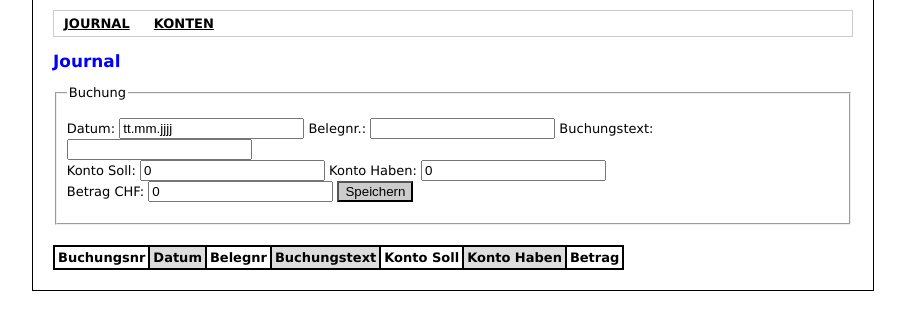
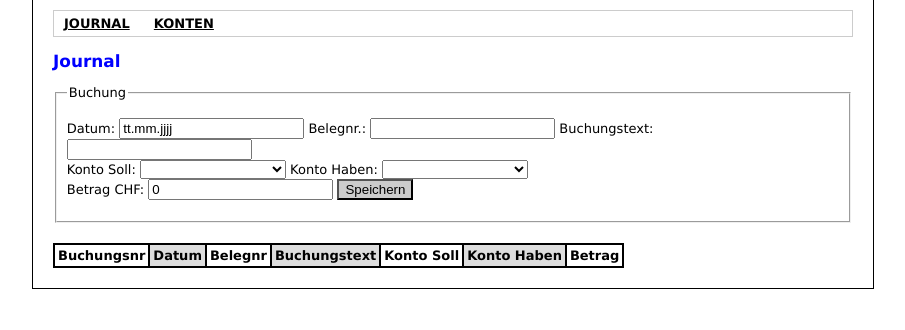
Before and after one commit to VIPu92/Buchhaltung, a plain HTML site: page Buchhaltungsprogramm/Buchhaltungsprogramm.html in a window 1280 px wide. Shown: the part 68-398 px from the top of the page, without its empty margins (187-1092 px from the left). Drawn offline with nearby package versions, Linux system fonts and the light colour scheme.

Commit message:
Buchungsmaske mit selector für Konti

```diff
--- a/Buchhaltungsprogramm/partials/journal.html
+++ b/Buchhaltungsprogramm/partials/journal.html
@@ -5,8 +5,14 @@
         Datum: <input type="text" ng-model="eingDatum">
         Belegnr.: <input type="number" ng-model="eingBelegnr">
         Buchungstext: <input type="text" ng-model="eingBuchungstxt"><br>
-        Konto Soll: <input type="number" ng-model="eingKontoSoll">
-        Konto Haben: <input type="number" ng-model="eingKontoHaben"><br>
+        Konto Soll:
+        <select ng-model="eingKontoSoll">
+            <option ng-repeat="k in konten" value="{{k.nr}}">{{k.nr}}, {{k.name}}</option>
+        </select>
+        Konto Haben:
+        <select ng-model="eingKontoHaben">
+            <option ng-repeat="k in konten" value="{{k.nr}}">{{k.nr}}, {{k.name}}</option>
+        </select><br>
         Betrag CHF: <input type="number" ng-model="eingBetrag">
         <button ng-click="speichern()">{{buttonTxt}}</button>
     </p>
```
Also changed, not shown: Buchhaltungsprogramm/partials/kontenblatt.html (+2 -2 lines).
